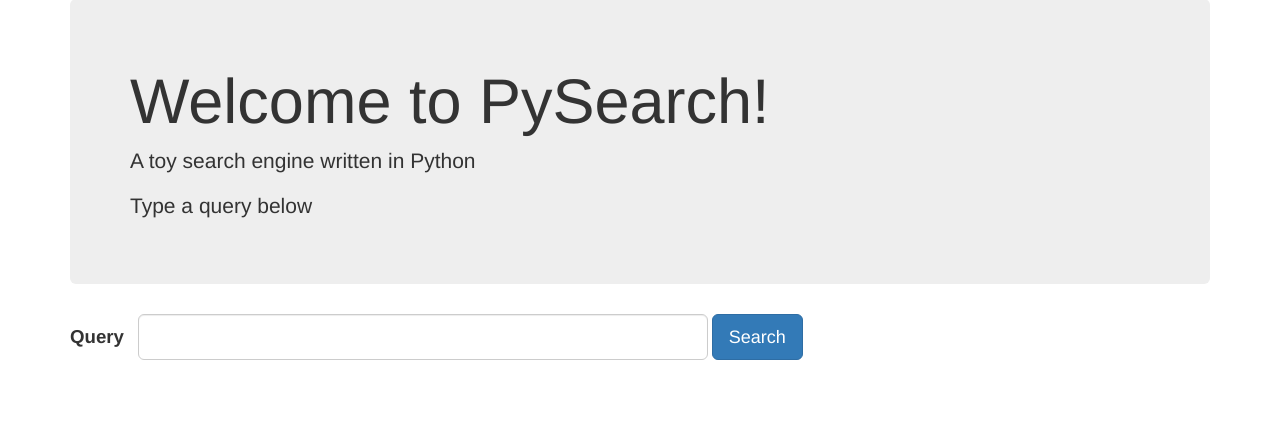
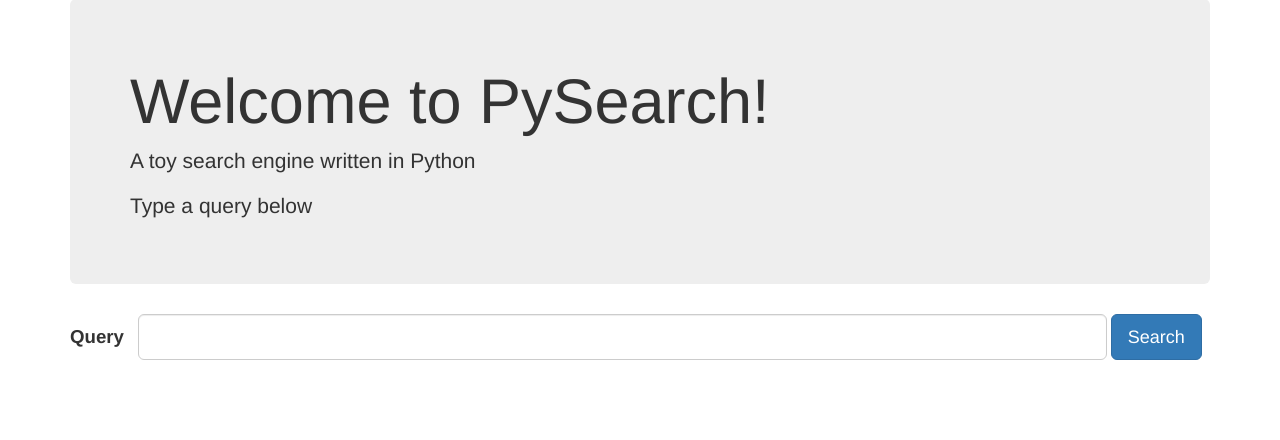
Before and after one commit to nh0815/PySearch, a Django app: page /search/ in a window 1280 px wide. Shown: the part 51-491 px from the top of the page. Run offline with Django 3.2, Linux system fonts and the light colour scheme; some libraries are stand-ins or nearby versions.

Commit message:
Restyled query page

```diff
--- a/search/static/style.css
+++ b/search/static/style.css
@@ -12,5 +12,5 @@ div.form-group{
 }
 
 input.form-control{
-	width: 50% !important;
+	width: 85% !important;
 }
```
